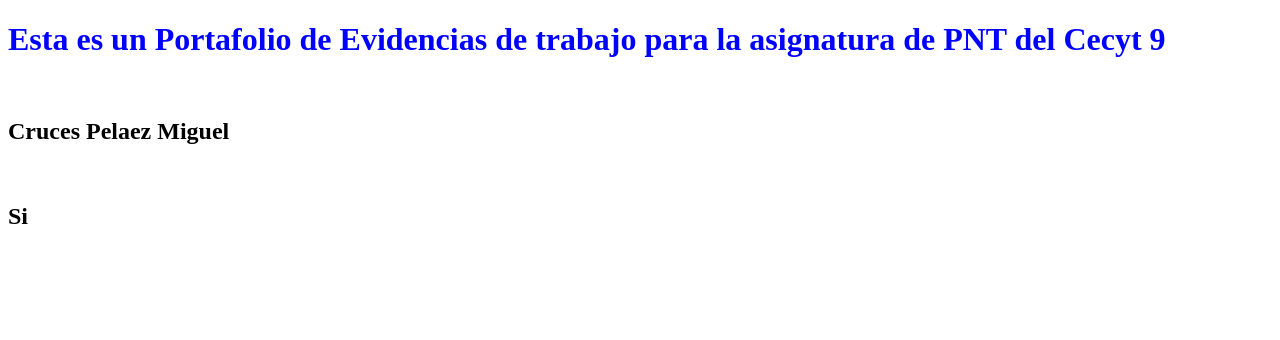
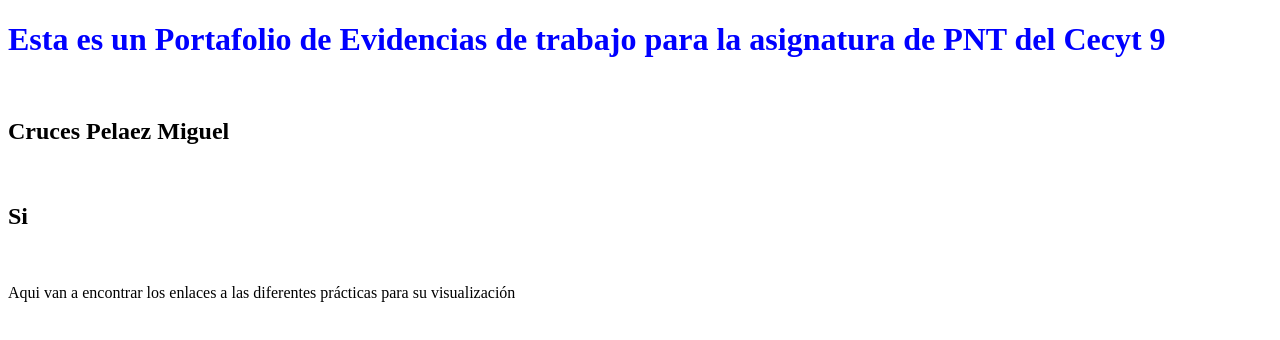
Before and after one commit to Mken29C/BBDD, a plain HTML site: page index.html in a window 1280 px wide. Drawn offline with Linux system fonts and the light colour scheme.

Commit message:
tabla de contenido

```diff
--- a/index.html
+++ b/index.html
@@ -14,6 +14,9 @@
         <br>
         <h2>Si</h2>
         <br>
+        <div class="content">
+            <p>Aqui van a encontrar los enlaces a las diferentes prácticas para su visualización</p>
+        </div>
     </div>
 </body>
 </html>
```
